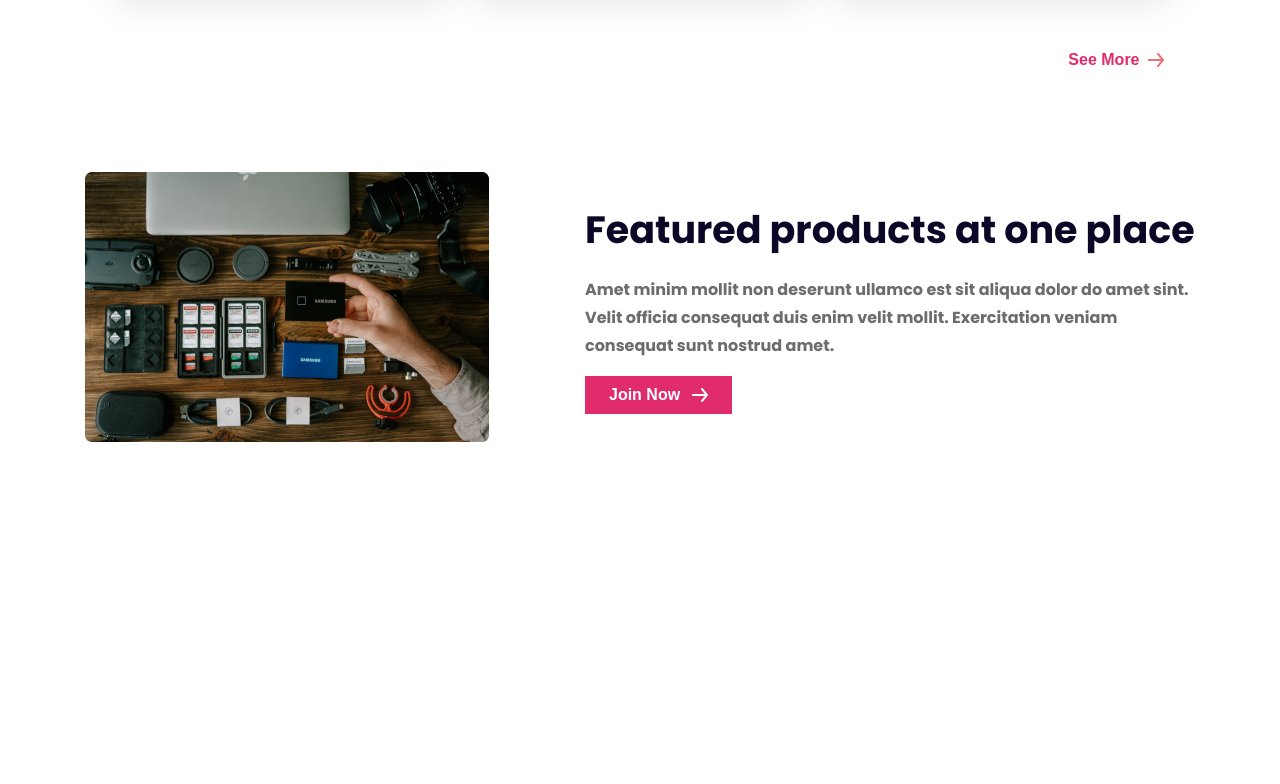
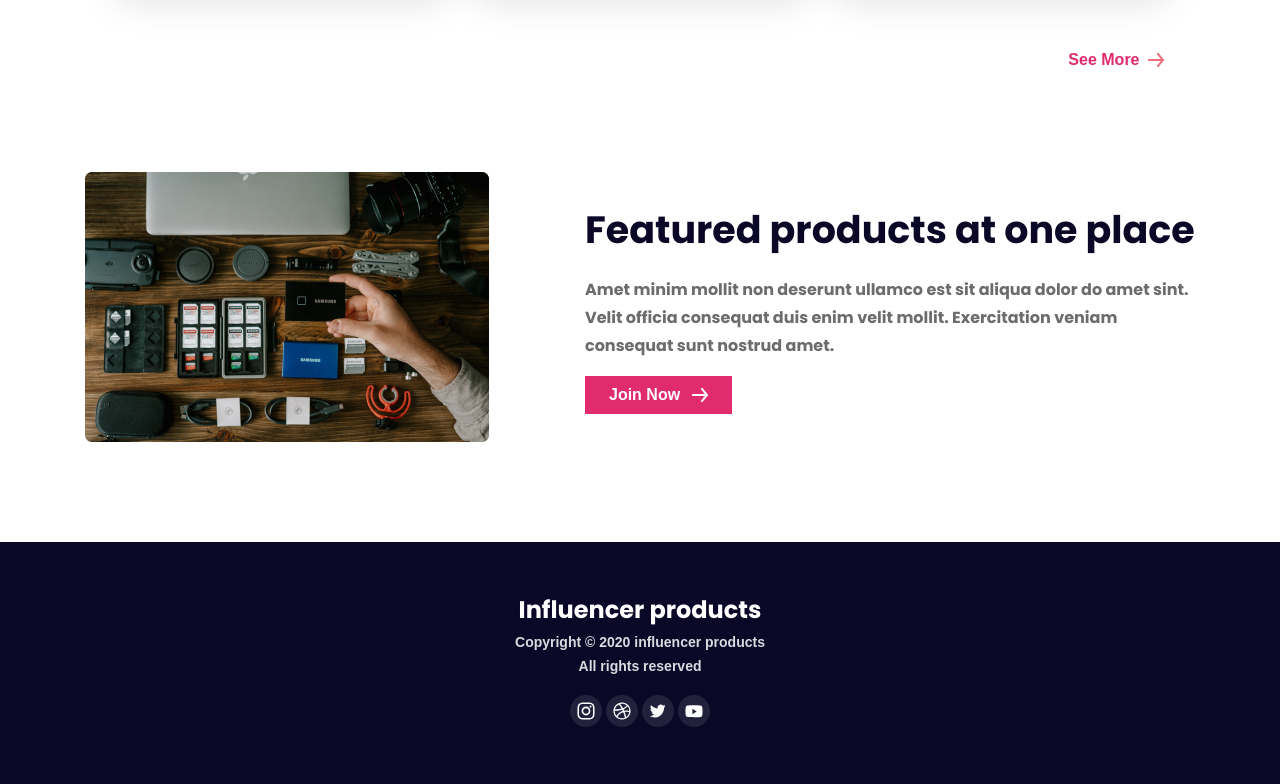
Before and after one commit to MDFAHAD721/INFLUENCER-S-GEAR, a plain HTML site: page index.html in a window 1280 px wide. Shown: the part 2536-3320 px from the top of the page. Before the commit the page ends 3078 px from the top, so only its background shows below. Drawn offline with Linux system fonts and the light colour scheme.

Commit message:
added footer part

```diff
--- a/index.html
+++ b/index.html
@@ -212,5 +212,18 @@
             </div>
         </section>
     </main>
+    <!-- FOOTER PART -->
+    <footer class="footer">
+        <div class="footer-container">
+            <h2 class="footer-title">Influencer products</h2>
+            <p class="footer-description manrope-font">Copyright © 2020  influencer products All rights reserved</p>
+            <div class="footer-img-container">
+              <img src="images/new-icons/Instagram.svg" alt="Instagram">
+              <img src="images/new-icons/Dribbble.svg" alt="Dribbble">
+              <img src="images/new-icons/Twitter.svg" alt="Twitter">
+              <img src="images/new-icons/Youtube.svg" alt="Youtube">
+            </div>
+        </div>
+    </footer>
 </body>
 </html>
--- a/styles/influencer-gear.css
+++ b/styles/influencer-gear.css
@@ -1,7 +1,15 @@
 @import url('https://fonts.googleapis.com/css2?family=Poppins:ital,wght@0,100;0,200;0,300;0,400;0,500;0,600;0,700;0,800;0,900;1,100;1,200;1,300;1,400;1,500;1,600;1,700;1,800;1,900&display=swap');
+
 
 .poppins-font {
   font-family: "Poppins", sans-serif;
+  font-style: normal;
+}
+
+@import url('https://fonts.googleapis.com/css2?family=Manrope:wght@200..800&display=swap');
+
+.manrope-font {
+  font-family: "Manrope", sans-serif;
   font-style: normal;
 }
 
@@ -216,3 +224,28 @@ header{
   text-decoration: none;
   align-items: center;
 }
+/* FOOTER PART */
+.footer{
+  background-color: #0A0826;
+}
+.footer-container{
+  max-width: 262px;
+  margin: 0% auto;
+  text-align: center;
+  padding: 50px 0px;
+}
+.footer-title{
+  font-size: 1.5rem;
+  font-weight: bold;
+  line-height: auto;
+  color: #FFFFFF;
+}
+.footer-description{
+  font-size: 0.875rem;
+  font-weight: bold;
+  line-height: 24px;
+  color: #D9DBE1;
+  margin-top: 3px;
+  margin-bottom: 17px;
+}
+/* RESPONSIVENESS FOR SMALLER OR MOBILE DEVICE */
```
Also changed, not shown: images/icons/icon-star.png (deleted), images/icons/material-symbols--star-half.svg (deleted), images/icons/material-symbols--star.svg (deleted), images/new-icons/Dribbble.svg (added), images/new-icons/Instagram.svg (added), images/new-icons/Twitter.svg (added), images/new-icons/Youtube.svg (added).
